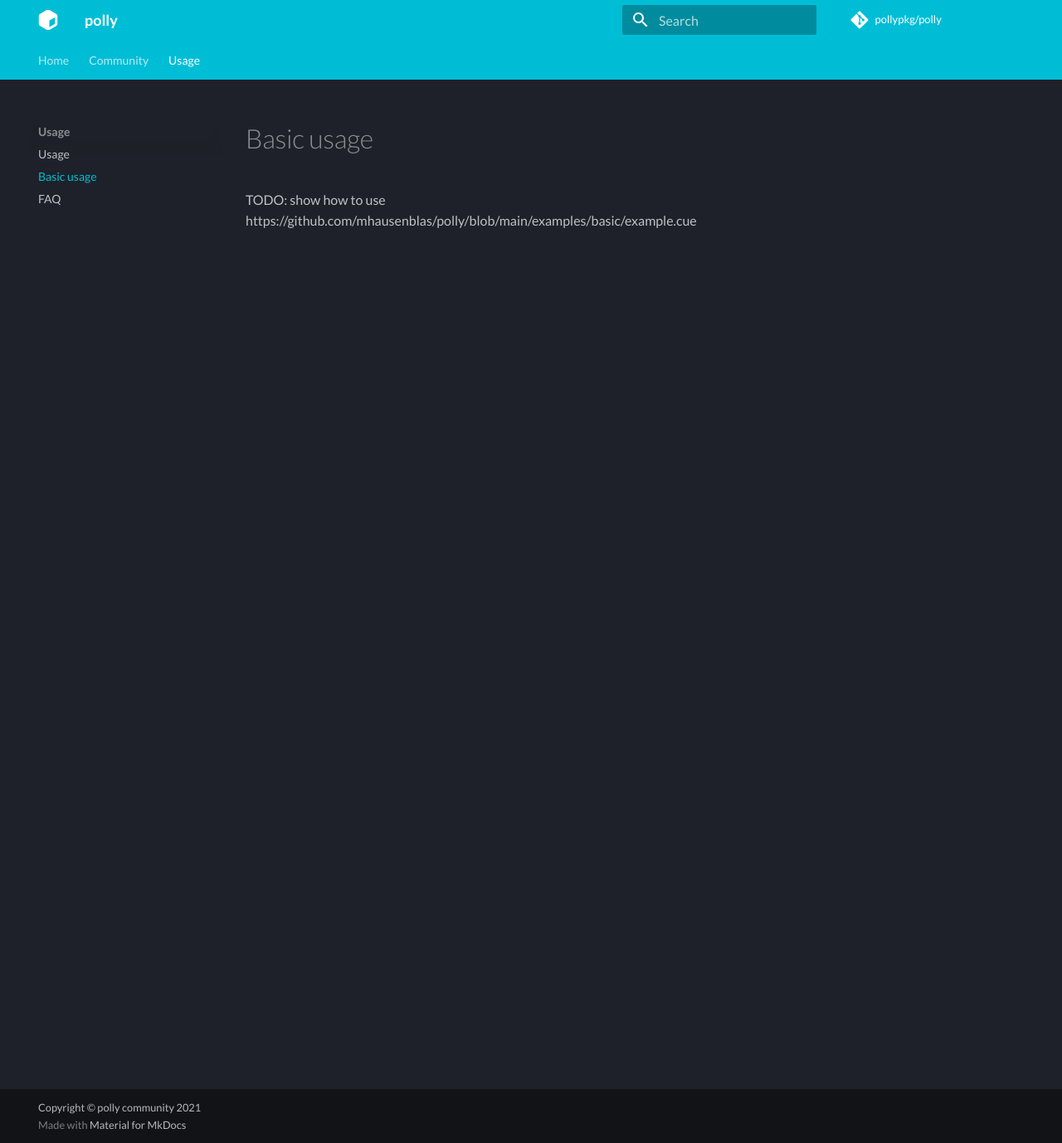
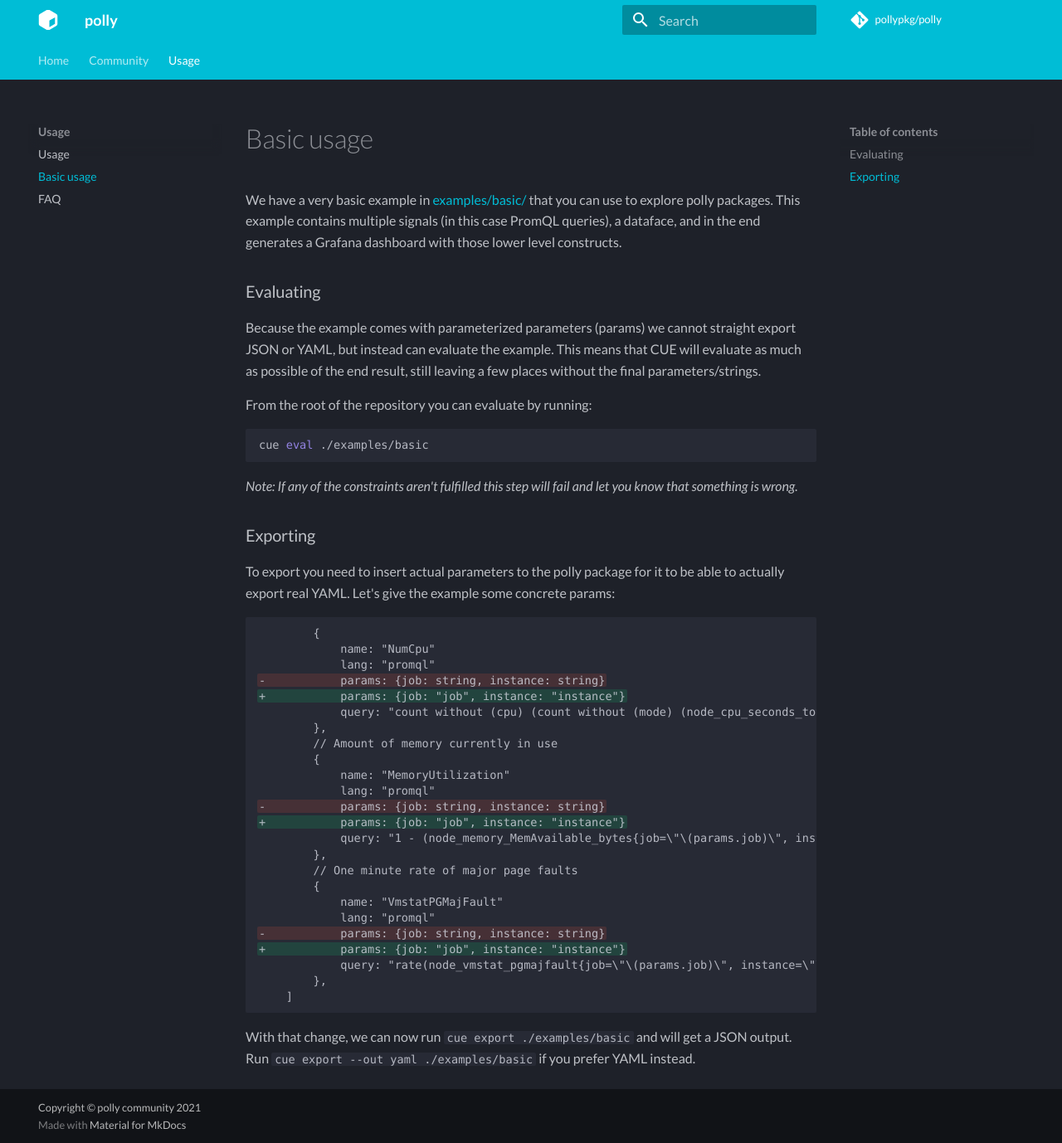
Before and after one commit to pollypkg/polly, an MkDocs documentation site: the page built from docs/content/basics.md, in a window 1280 px wide and 1378 px high. Shown: the whole window at 83% size. Built offline with MkDocs 1.6.1 and Material for MkDocs 9.7.7, drawn with Linux system fonts in a browser that asks for light colours; some web fonts are replaced; comment, search, counter and statistics services are not loaded.

Commit message:
Create a usage guide for the basic example

````diff
--- a/docs/content/basics.md
+++ b/docs/content/basics.md
@@ -1,3 +1,51 @@
 # Basic usage
 
-TODO: show how to use https://github.com/mhausenblas/polly/blob/main/examples/basic/example.cue
+We have a very basic example in [examples/basic/]( https://github.com/mhausenblas/polly/blob/main/examples/basic) that you can use to explore polly packages.
+This example contains multiple signals (in this case PromQL queries), a dataface, and in the end generates a Grafana dashboard with those lower level constructs.
+
+### Evaluating
+
+Because the example comes with parameterized parameters (params) we cannot straight export JSON or  YAML, but instead can evaluate the example. This means that CUE will evaluate as much as possible of the end result, still leaving a few places without the final parameters/strings.
+
+From the root of the repository you can evaluate by running:
+
+```bash
+cue eval ./examples/basic
+```
+
+*Note: If any of the constraints aren't fulfilled this step will fail and let you know that something is wrong.*
+
+### Exporting
+
+To export you need to insert actual parameters to the polly package for it to be able to actually export real YAML. Let's give the example some concrete params:
+
+```diff
+ 		{
+ 			name: "NumCpu"
+ 			lang: "promql"
+-			params: {job: string, instance: string}
++			params: {job: "job", instance: "instance"}
+ 			query: "count without (cpu) (count without (mode) (node_cpu_seconds_total{job=\"\(params.job)\", instance=\"\(params.instance)\"}))"
+ 		},
+ 		// Amount of memory currently in use
+ 		{
+ 			name: "MemoryUtilization"
+ 			lang: "promql"
+-			params: {job: string, instance: string}
++			params: {job: "job", instance: "instance"}
+ 			query: "1 - (node_memory_MemAvailable_bytes{job=\"\(params.job)\", instance=\"\(params.instance)\"} / node_memory_MemTotal_bytes{job=\"\(params.job)\", instance=\"\(params.instance)\"})"
+ 		},
+ 		// One minute rate of major page faults
+ 		{
+ 			name: "VmstatPGMajFault"
+ 			lang: "promql"
+-			params: {job: string, instance: string}
++			params: {job: "job", instance: "instance"}
+ 			query: "rate(node_vmstat_pgmajfault{job=\"\(params.job)\", instance=\"\(params.instance)\"}[1m])"
+ 		},
+ 	]
+
+```
+
+With that change, we can now run `cue export ./examples/basic ` and will get a JSON output.
+Run `cue export --out yaml ./examples/basic` if you prefer YAML instead.
````
